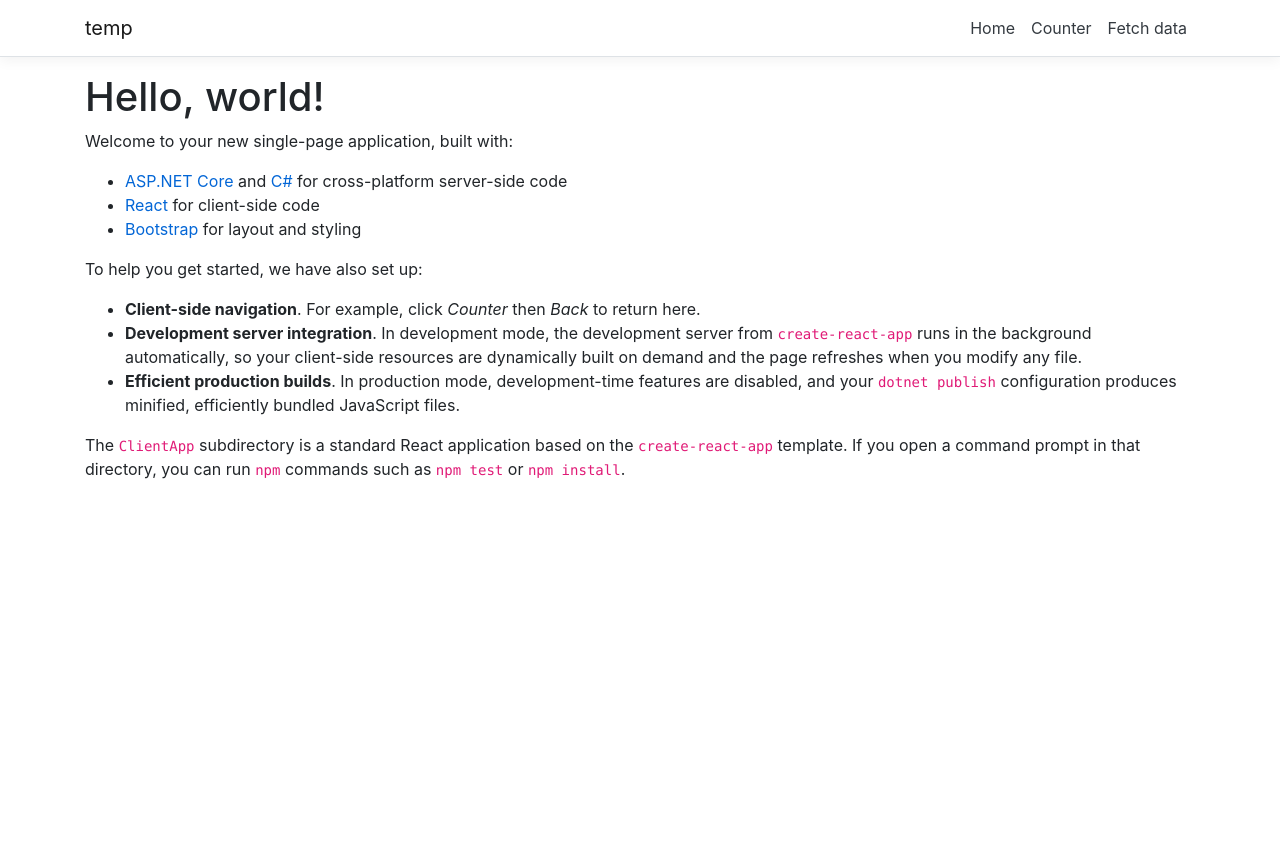
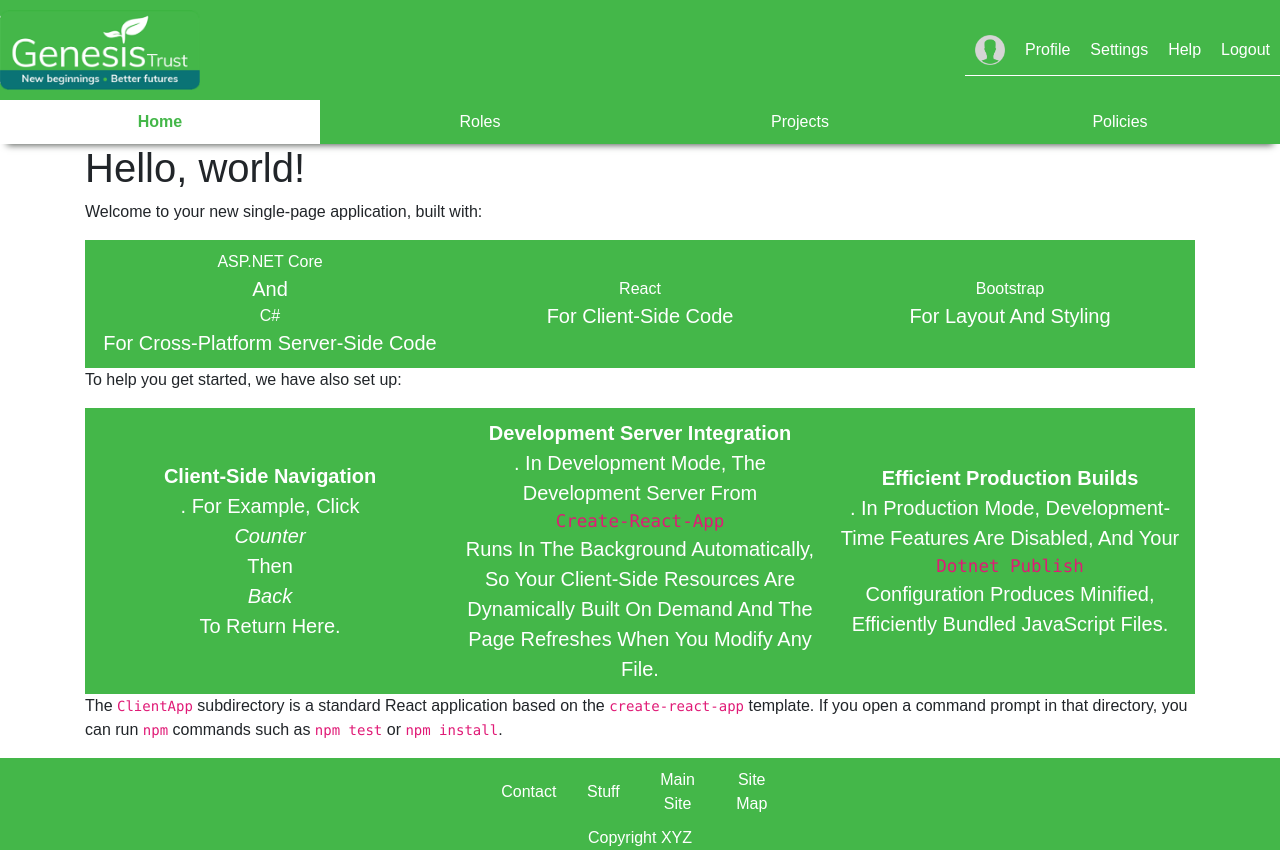
Before and after one commit to Hazzaboy234/GenesisVolunteerPortal, a React (Create React App) app in the folder ClientApp/: page / in a window 1280 px wide. Before the commit the page ends 800 px from the top, so only its background shows below. Built offline with nearby package versions, Linux system fonts and the light colour scheme.

Commit message:
Create React Components for Header and Footer
Added React Components for the Header and the Footer

```diff
--- /dev/null
+++ b/ClientApp/src/components/Footer.js
@@ -0,0 +1,17 @@
+import React, { Component } from 'react';
+import "./NavigationBar.css";
+export class Footer extends Component {
+    render() {
+        return (
+            <div class="footer-container">
+                <ul>
+                    <li><a>Contact</a></li>
+                    <li><a>Stuff</a></li>
+                    <li><a>Main Site</a></li>
+                    <li><a>Site Map</a></li>
+                </ul>
+                <span><a>Copyright XYZ</a></span>
+            </div>
+        )
+    }
+}
--- a/ClientApp/src/components/Layout.js
+++ b/ClientApp/src/components/Layout.js
@@ -1,17 +1,20 @@
 import React, { Component } from 'react';
 import { Container } from 'reactstrap';
 import { NavMenu } from './NavMenu';
-
+import {NavigationBar} from "./NavigationBar";
+import "./NavigationBar.css";
+import { Footer } from './Footer';
 export class Layout extends Component {
   static displayName = Layout.name;
 
   render () {
     return (
       <div>
-        <NavMenu />
+        <NavigationBar/>
         <Container>
           {this.props.children}
         </Container>
+        <Footer/>
       </div>
     );
   }
--- /dev/null
+++ b/ClientApp/src/components/NavigationBar.css
@@ -0,0 +1,246 @@
+body {
+  margin: 0;
+  font-family: Arial, Helvetica, sans-serif;
+  height:100vh;
+  min-height: 100vh;
+  max-height: 100vh;
+  display: flex;
+  flex-direction: column;
+}
+.header-container {
+  margin: 0;
+  padding: 0;
+
+  display: flex;
+  flex-direction: column;
+  box-shadow: 0 8px 7px -7px rgba(83, 88, 83, 1);
+}
+.header {
+  display: flex;
+  flex-direction: row;
+  align-items: center;
+  background-color: rgb(68, 183, 73);
+
+  padding-top:10px;
+  padding-bottom:10px;
+}
+#header-logo {
+  width: 200px;
+}
+
+#header-title{
+  font-size:1.5em;
+  font-weight: bold;
+  color:inherit;
+}
+#profile-nav{
+  align-self:center;
+  margin-left: auto;
+  color:white;
+  border-bottom:1px white solid;
+}
+
+ul {
+  list-style-type: none;
+  padding: 0;
+  margin: 0;
+  display: flex;
+  flex-direction: row;
+  justify-content: space-evenly;
+  transition:0.3s ease-in-out;
+}
+
+ul li {
+  transition:inherit;
+  width: 100%;
+  padding: 10px;
+  text-align: center;
+  background-color:rgb(68, 183, 73);
+  /*border-right:1px white solid;*/
+
+
+  display:flex;
+  flex-direction: column;
+  align-items: center;
+  justify-content: center;
+
+  cursor: pointer;
+  color:white;
+  font-size: 1.25em;
+  text-transform: capitalize;
+}
+
+ul li:hover{  background-color: rgb(90, 223, 90);}
+/*  background-color: rgb(68, 183, 73); */
+ul li a{
+  user-select: none;
+  color:inherit;
+  transition:inherit;
+  text-decoration: none;
+
+  font-size:0.8em;
+}
+
+ul li:hover{
+  outline-width: 1px;
+  outline-color:black;
+
+}
+
+.main-container {
+    display: flex;
+    flex-direction: row;
+    flex:3;
+    color:rgb(90, 223, 90);
+}
+
+.map-container{
+  flex:5;
+  color:inherit;
+  display: flex;
+  flex-direction: column;
+  border-top:none;
+  /*background-image:url("https://external-content.duckduckgo.com/iu/?u=http%3A%2F%2Fw0.fast-meteo.com%2Flocationmaps%2FBeaconsfield.10.gif&f=1&nofb=1");*/
+
+  background-size: contain;
+
+}
+
+.map{
+  flex:1;
+
+  display:flex;
+  flex-direction:column;
+  align-items: center;
+  justify-content: center;
+  font-size:4em;
+}
+
+#map-nav{
+    width:30%;
+    align-self: center;
+    margin:15px;
+    margin-left:0;
+    margin-right:0;
+    cursor:pointer;
+    color:white;
+    /*border:3px black groove;*/
+
+}
+
+.map-nav-item{
+    margin:5px;
+    border:1px grey solid;
+
+
+}
+.map-nav-item:hover{
+  outline-width: 1px;
+  outline-color:black;
+
+}
+
+.secondary-container {
+  display: flex;
+  flex-direction: column;
+  align-items: center;
+  flex:1;
+  /*background-color: rgb(90, 223, 90);*/
+  color: rgb(68, 183, 73);
+  background-color: rgba(87, 161, 91, 0.1);
+  /*color:white;*/
+}
+
+.noti-container {
+  flex:1;
+  width:100%;
+  height: 200px;
+  color:inherit;
+  display:flex;
+  flex-direction: column;
+  align-items: center;
+  justify-content: flex-start;
+
+  font-weight: bold;
+  font-size:1em;
+
+  margin:10px;
+
+
+}
+
+.noti-container span{
+  font-size:1.25em;
+  /*outline: 3px white solid;*/
+  padding: 5px;
+}
+
+.noti-container div{
+  flex:1;
+  display:flex;
+  flex-direction: column;
+}
+
+.noti-container ul li{
+  font-size: 1em;
+}
+
+#twitter-feed {
+  width: 100%;
+  text-align: center;
+
+  display:flex;
+  flex-direction: column;
+  align-items: center;
+  justify-content: center;
+}
+
+.noti-container ul{
+  flex:1;
+  flex-direction: column;
+  align-items:center;
+  justify-content: space-evenly;
+}
+
+.footer-container{
+  background-color: rgb(68, 183, 73);
+  flex:0.5;
+  color:white;
+
+  display: flex;
+  flex-direction: column;
+  align-items: center;
+  justify-content: space-evenly;
+
+  font-size: 1em;
+
+}
+
+.active{
+  font-weight: bold;
+  background-color: white;
+  color:rgb(68, 183, 73);
+}
+
+.active:hover{
+  background-color:none;
+  color:currentColor;
+}
+
+.hide{
+  display:none;
+
+}
+
+.new-content-alert{
+  outline: none;
+  border:1px grey solid;
+  border-top:3px rgb(216, 56, 56) solid;
+  font-size: 1.25em;
+}
+
+@media (max-width: 600px){
+  .main-container{
+    flex-direction: column;
+  }
+}
--- /dev/null
+++ b/ClientApp/src/components/NavigationBar.js
@@ -0,0 +1,35 @@
+import React, { Component } from 'react';
+export class NavigationBar extends Component {
+    render() {
+        return (
+            <div class="header-container">
+                <div class="header">
+                    <img id="header-logo" alt="Genesis Trust" src={require("./Resources/logo.png")}/>
+                <nav id="profile-nav">
+                        <ul>
+                            <li>
+                                <img
+                                    alt="profile"
+                                    src={require("./placeholder-icon.png")}
+                                    width="30px"
+                                />
+                            </li>
+                            <li><a>Profile</a></li>
+                            <li><a>Settings</a></li>
+                            <li><a>Help</a></li>
+                            <li><a>Logout</a></li>
+                        </ul>
+                    </nav>
+                </div>
+                <nav id="main-nav">
+                    <ul>
+                        <li class="main-nav-item active"><a href="/">Home</a></li>
+                        <li class="main-nav-item"><a>Roles</a></li>
+                        <li class="main-nav-item"><a>Projects</a></li>
+                        <li class="main-nav-item"><a>Policies</a></li>
+                    </ul>
+                </nav>
+            </div>
+        )
+    }
+}
```
Also changed, not shown: ClientApp/src/components/Resources/logo.png (added), ClientApp/src/components/placeholder-icon.png (added).
